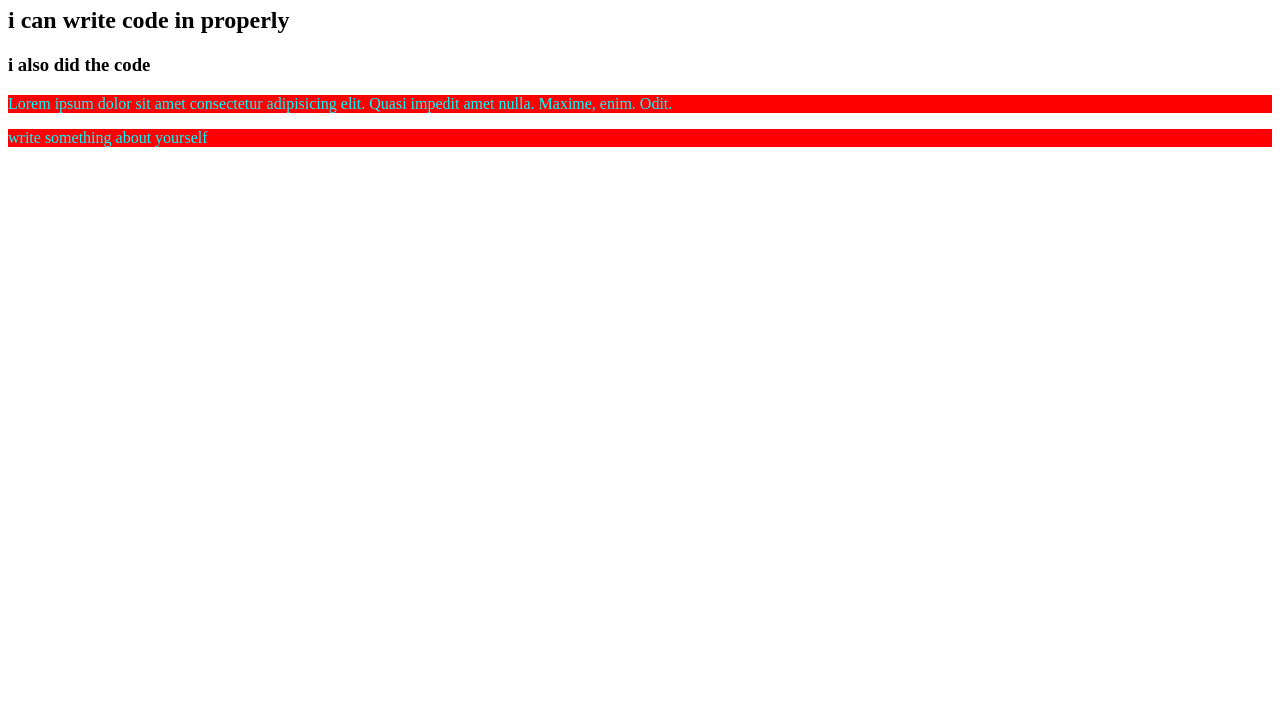
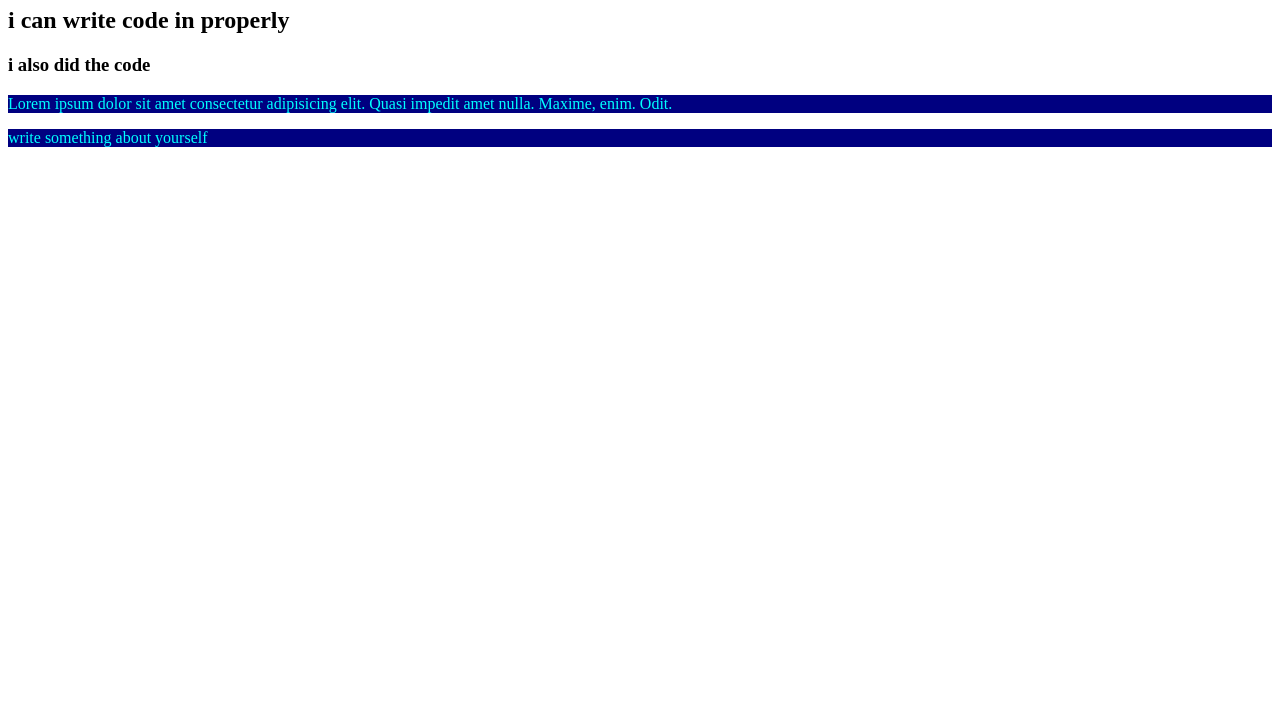
Before and after one commit to Asrafpavel/my-second-repo, a plain HTML site: page index.html in a window 1280 px wide. Shown: the part 73-800 px from the top of the page. Drawn offline with Linux system fonts and the light colour scheme.

Commit message:
added style

```diff
--- a/style.css
+++ b/style.css
@@ -1,4 +1,4 @@
 p{
     color: aqua;
-    background-color: red;
+    background-color: navy;
 }
```
